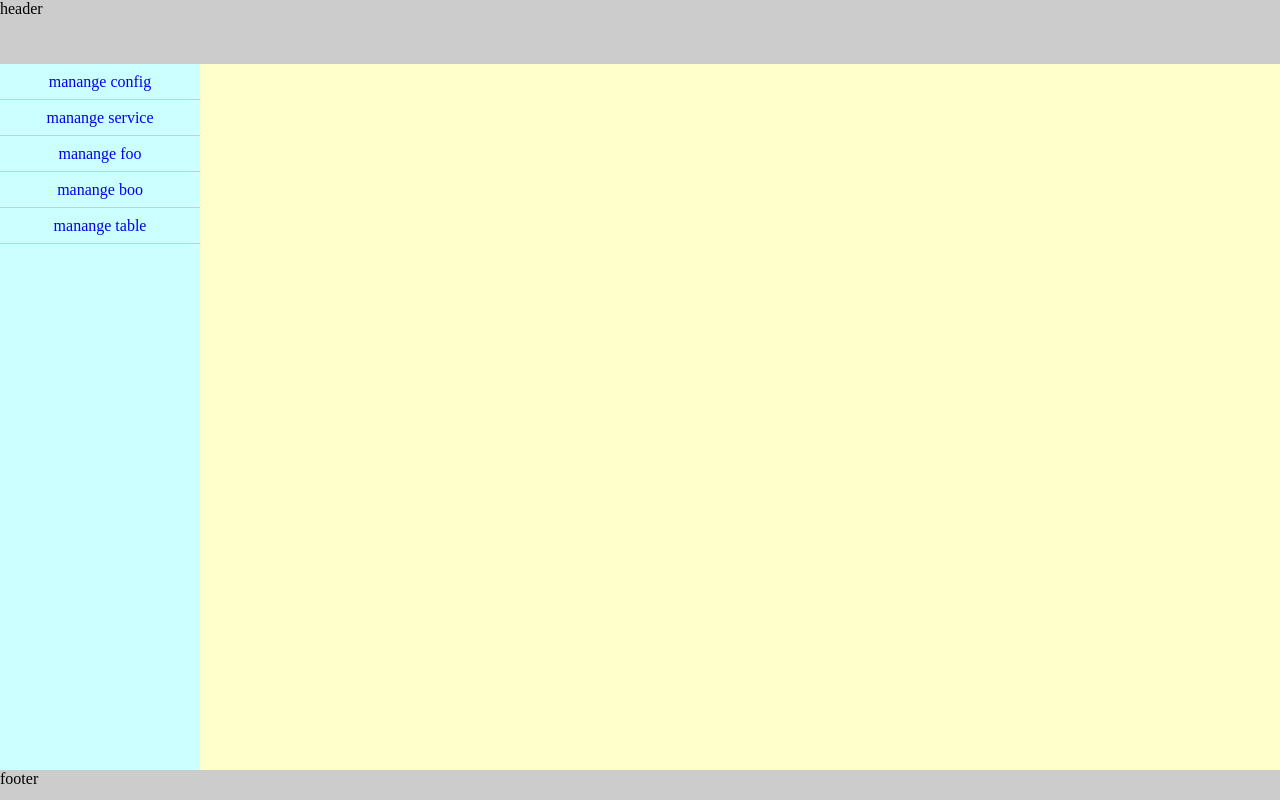
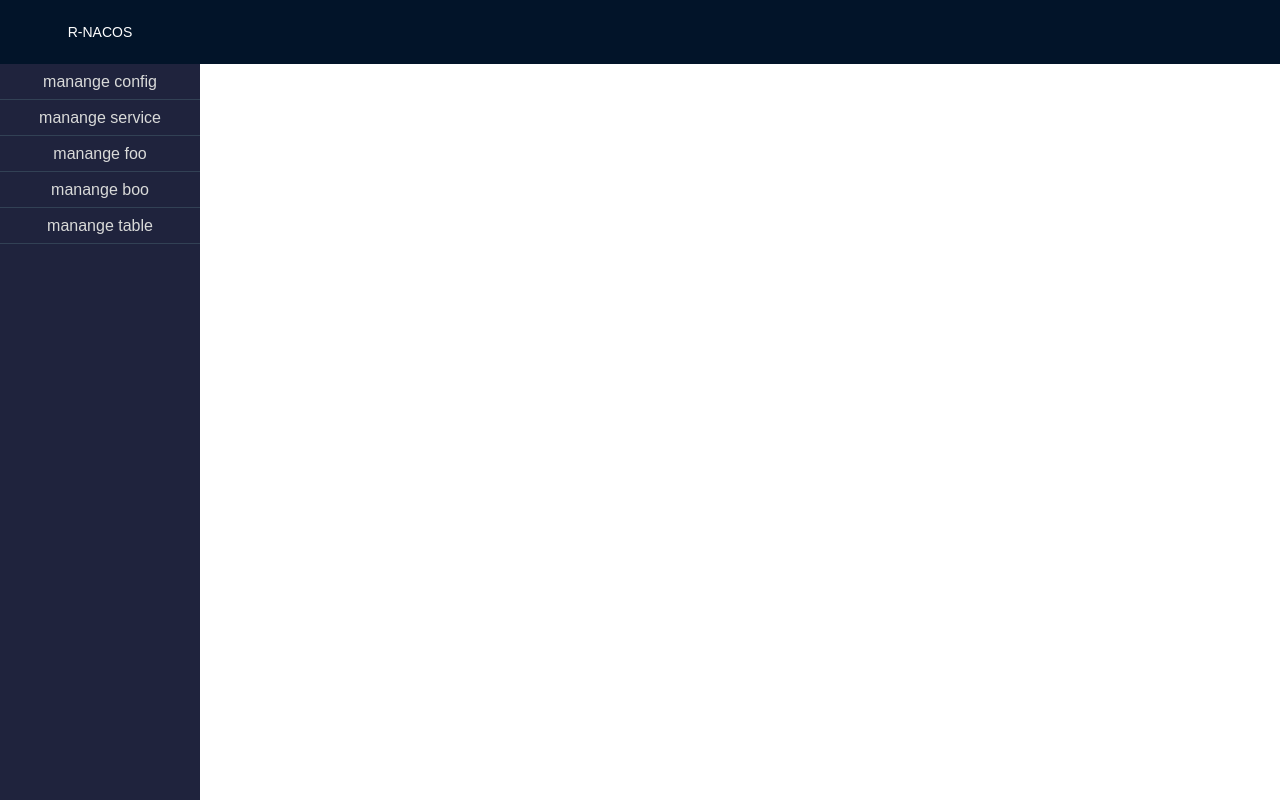
Before and after one commit to r-nacos/rnacos-console-web, a Vue app: page /manage in a window 1280 px wide. Built offline with nearby package versions, Linux system fonts and the light colour scheme.

Commit message:
update menu style

```diff
--- a/src/components/SideMenu.vue
+++ b/src/components/SideMenu.vue
@@ -51,24 +51,27 @@ export default {
     position: relative;
     overflow: hidden;
     overflow-y: scroll;
+    background: #1f233d;
 }
 
 .item {
     padding: 5px;
     font-size: 16px;
+    color: #d9dad9;
     line-height: 25px;
     text-align: center;
-    border: 1px solid #ccc;
+    border: 1px solid #324155;
     border-width: 0 0 1px 0;;
 }
 
 .select {
-    background: #00ff00;
+    background: #324155;
 }
 .link {
     display: block;
     width: 100%;
     text-decoration: none;
+    color: #d9dad9;
 }
 
 </style>
--- a/src/components/layout/MainLayout.vue
+++ b/src/components/layout/MainLayout.vue
@@ -1,7 +1,9 @@
 <template>
     <div class="wrap">
         <div class="header" :style="{'height':size.headerHeight+'px'}">
-            header
+            <div class="sider-header">
+                R-NACOS
+            </div>
         </div>
         <div class="content_wrap">
             <div class="side" :style="{'width':size.sideWidth+'px'}">
@@ -13,9 +15,11 @@
                 </div>
             </div>
         </div>
+        <!--
         <div class="footer" :style="{'height':size.footerHeight+'px'}">
             footer
         </div>
+        -->
     </div>
 
 </template>
@@ -37,7 +41,7 @@ export default defineComponent({
         let sizeRef=reactive({
             sideWidth:200,
             headerHeight:64,
-            footerHeight:30,
+            footerHeight:0,
             contentWidth:width-200,
             contentHeight:height-64-30,
         })
@@ -72,8 +76,21 @@ export default defineComponent({
 .header {
     flex: 0 0 auto;
     height: 64px;
-    background: #cccccc;
+    background: #021429;
+    color: #fff;
     position: relative;
+}
+
+.sider-header{
+    flex: 0 0 auto;
+    height: 64px;
+    width: 200px;
+    position: relative;
+    height: 64px;
+    line-height: 64px;
+    text-align: center;
+    background: #021429;
+    color: #fff;
 }
 
 .content_wrap {
@@ -81,7 +98,6 @@ export default defineComponent({
     display: flex;
     flex-direction: row;
     height: 100%;
-    background: #cccccc;
 }
 .side {
     flex: 0 0 auto;
@@ -91,7 +107,7 @@ export default defineComponent({
 }
 .content {
     flex-grow: 1;
-    background: #ffffcc;
+    background: #ffffff;
     position: relative;
     display: block;
     overflow: hidden;
--- a/src/style.css
+++ b/src/style.css
@@ -40,6 +40,7 @@ body{
   width: 100%;
   height: 100%;
   background: #FFFFFF;
+  font: 14px/1.5 Arial, Helvetica, sans-serif;
 }
 
 #main-warp{
```
